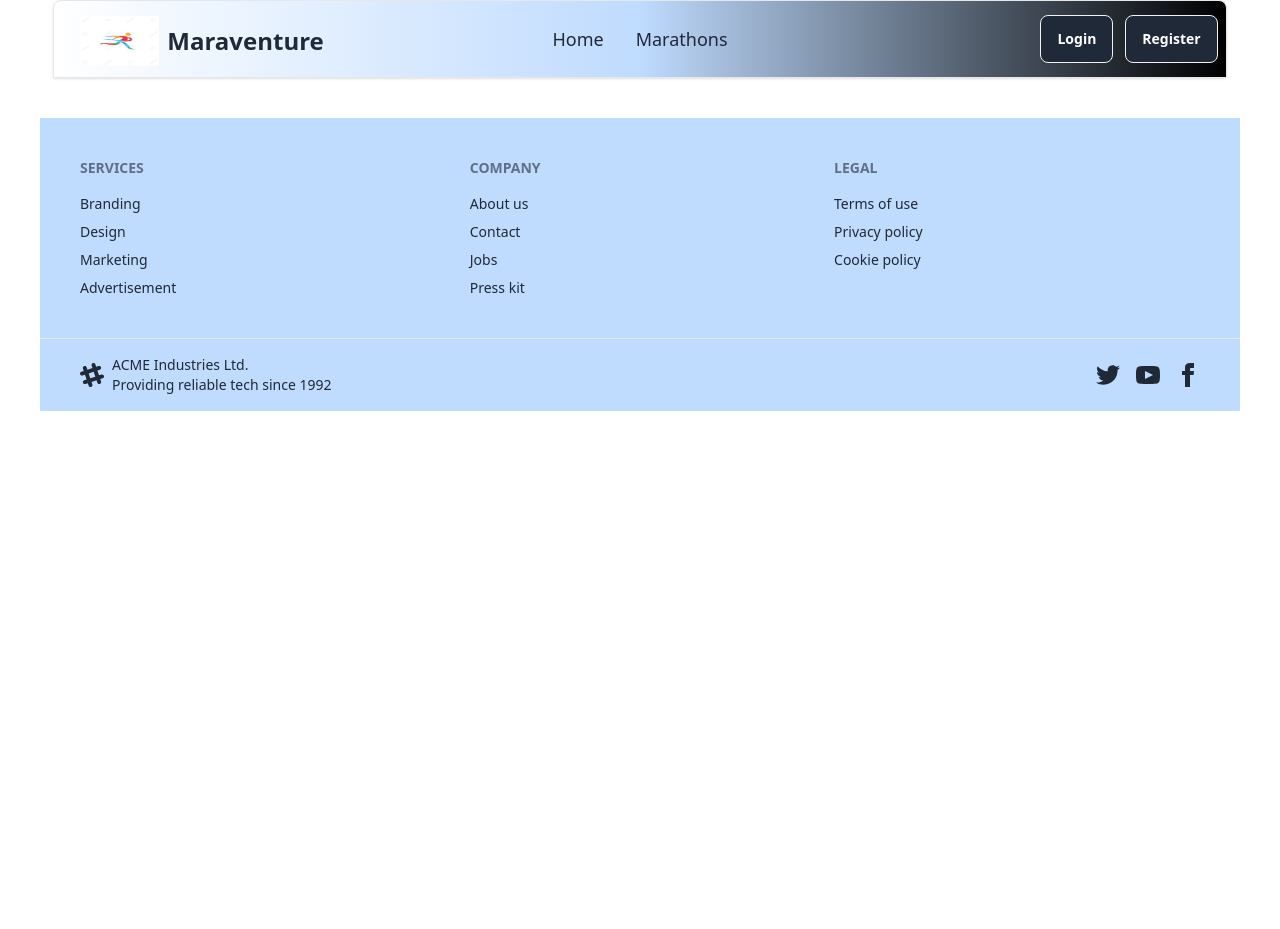
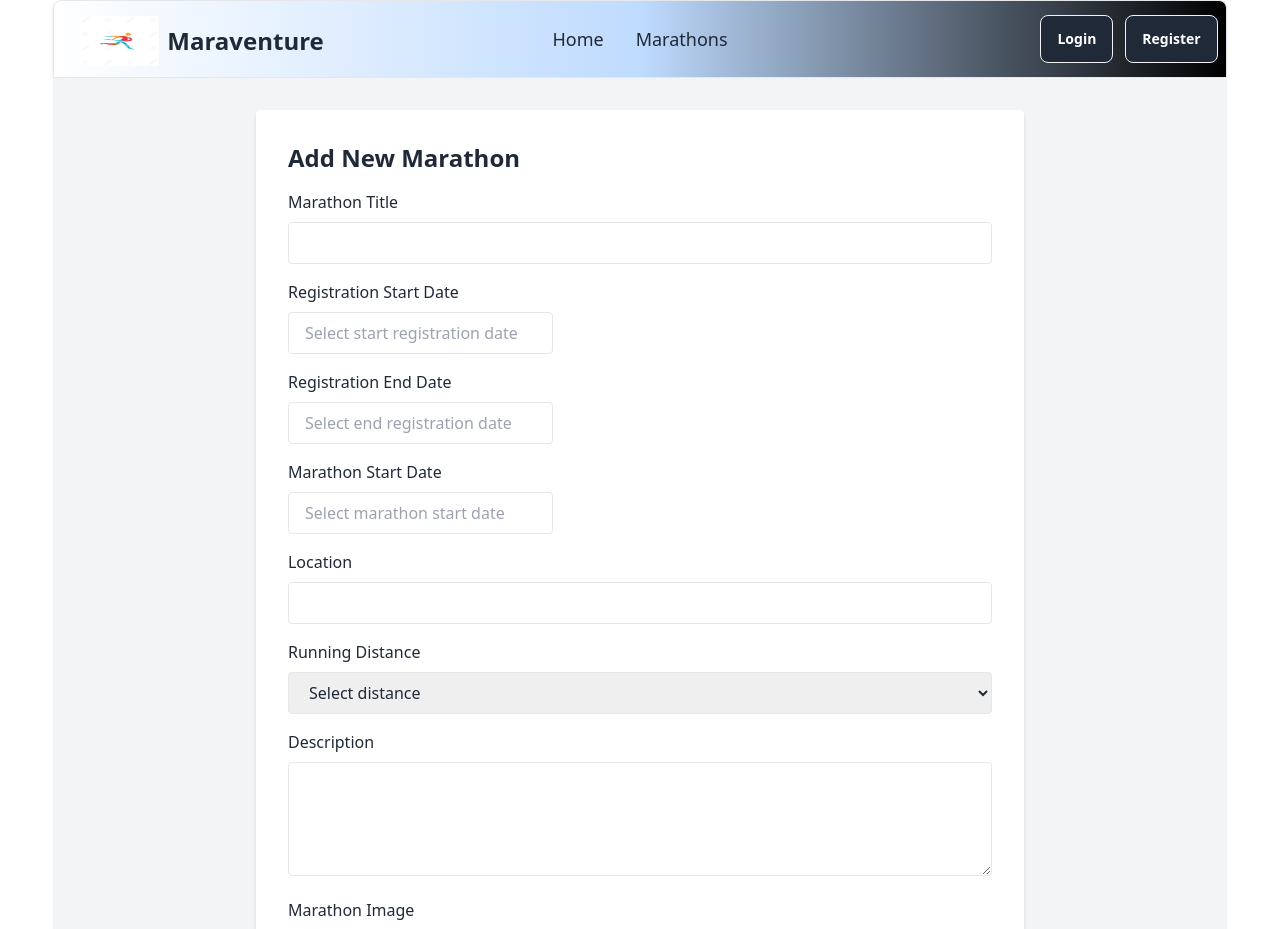
Before and after one commit to TasniaAhmedTisa/Maraventure, a React (Vite) app: page /dashboard/addmara in a window 1280 px wide. Shown: the top 929 px of the page. Before the commit the page ends 800 px from the top, so only its background shows below. Built offline with nearby package versions, Linux system fonts and the light colour scheme; no server answers.

Commit message:
Add marathon form

```diff
--- a/package.json
+++ b/package.json
@@ -15,6 +15,7 @@
     "lottie-react": "^2.4.0",
     "match-sorter": "^8.0.0",
     "react": "^18.3.1",
+    "react-datepicker": "^7.5.0",
     "react-dom": "^18.3.1",
     "react-icons": "^5.4.0",
     "react-router-dom": "^7.0.2",
--- a/src/components/Marathon.jsx
+++ b/src/components/Marathon.jsx
@@ -24,7 +24,6 @@ const Marathon = () => {
       });
   }, []);
 
-  // Render loading, error, or the marathons list
   if (loading) {
     return <p className="text-center text-xl text-blue-600">Loading marathons...</p>;
   }
@@ -40,7 +39,7 @@ const Marathon = () => {
       <p className="text-center text-xl">Explore marathons and register today!</p>
       <div className="grid grid-cols-1 md:grid-cols-2 lg:grid-cols-3 gap-8 py-4">
         {marathons.length > 0 ? (
-          marathons.map((marathon) => (
+           marathons.slice(0, 6).map((marathon) => (
             <MarathonCard key={marathon._id} marathon={marathon}></MarathonCard>
           ))
         ) : (
--- a/src/pages/AddMara.jsx
+++ b/src/pages/AddMara.jsx
@@ -1,11 +1,191 @@
-import React from 'react';
+import { useState } from "react";
+import { useNavigate } from "react-router-dom";
+import DatePicker from "react-datepicker";
+import "react-datepicker/dist/react-datepicker.css";
+import { toast, ToastContainer } from "react-toastify";
+import "react-toastify/dist/ReactToastify.css";
 
 const AddMara = () => {
-    return (
-        <div>
+  const [title, setTitle] = useState("");
+  const [startRegistrationDate, setStartRegistrationDate] = useState(null);
+  const [endRegistrationDate, setEndRegistrationDate] = useState(null);
+  const [marathonStartDate, setMarathonStartDate] = useState(null);
+  const [location, setLocation] = useState("");
+  const [runningDistance, setRunningDistance] = useState("");
+  const [description, setDescription] = useState("");
+  const [image, setImage] = useState(null);
 
-        </div>
-    );
+  const navigate = useNavigate();
+
+  const handleFormSubmit = (e) => {
+    e.preventDefault();
+
+    if (
+      !title ||
+      !startRegistrationDate ||
+      !endRegistrationDate ||
+      !marathonStartDate ||
+      !location ||
+      !runningDistance ||
+      !description ||
+      !image
+    ) {
+      toast.error("Please fill out all fields!");
+      return;
+    }
+
+    // Create a new marathon object
+    const newMarathon = {
+      title,
+      startRegistrationDate: startRegistrationDate.toISOString(),
+      endRegistrationDate: endRegistrationDate.toISOString(),
+      marathonStartDate: marathonStartDate.toISOString(),
+      location,
+      runningDistance,
+      description,
+      image,
+      createdAt: new Date().toISOString(),
+      totalRegistrationCount: 0,
+    };
+
+    console.log("New Marathon Created:", newMarathon);
+    toast.success("Marathon added successfully!");
+
+    setTimeout(() => {
+      navigate("/dashboard");
+    }, 2000);
+  };
+
+  const handleImageChange = (e) => {
+    const file = e.target.files[0];
+    setImage(file);
+  };
+
+  return (
+    <div className="min-h-screen bg-gray-100 p-8">
+      <ToastContainer />
+      <div className="max-w-3xl mx-auto bg-white p-8 rounded shadow-md">
+        <h2 className="text-2xl font-bold mb-4">Add New Marathon</h2>
+        <form onSubmit={handleFormSubmit}>
+          <div className="mb-4">
+            <label htmlFor="title" className="block font-medium mb-2">
+              Marathon Title
+            </label>
+            <input
+              type="text"
+              id="title"
+              className="w-full border px-4 py-2 rounded"
+              value={title}
+              onChange={(e) => setTitle(e.target.value)}
+              required
+            />
+          </div>
+
+          <div className="mb-4">
+            <label className="block font-medium mb-2">Registration Start Date</label>
+            <DatePicker
+              selected={startRegistrationDate}
+              onChange={(date) => setStartRegistrationDate(date)}
+              className="w-full border px-4 py-2 rounded"
+              placeholderText="Select start registration date"
+              required
+            />
+          </div>
+          <div className="mb-4">
+            <label className="block font-medium mb-2">Registration End Date</label>
+            <DatePicker
+              selected={endRegistrationDate}
+              onChange={(date) => setEndRegistrationDate(date)}
+              className="w-full border px-4 py-2 rounded"
+              placeholderText="Select end registration date"
+              required
+            />
+          </div>
+
+          <div className="mb-4">
+            <label className="block font-medium mb-2">Marathon Start Date</label>
+            <DatePicker
+              selected={marathonStartDate}
+              onChange={(date) => setMarathonStartDate(date)}
+              className="w-full border px-4 py-2 rounded"
+              placeholderText="Select marathon start date"
+              required
+            />
+          </div>
+
+          <div className="mb-4">
+            <label htmlFor="location" className="block font-medium mb-2">
+              Location
+            </label>
+            <input
+              type="text"
+              id="location"
+              className="w-full border px-4 py-2 rounded"
+              value={location}
+              onChange={(e) => setLocation(e.target.value)}
+              required
+            />
+          </div>
+
+          <div className="mb-4">
+            <label htmlFor="runningDistance" className="block font-medium mb-2">
+              Running Distance
+            </label>
+            <select
+              id="runningDistance"
+              className="w-full border px-4 py-2 rounded"
+              value={runningDistance}
+              onChange={(e) => setRunningDistance(e.target.value)}
+              required
+            >
+              <option value="" disabled>
+                Select distance
+              </option>
+              <option value="25k">25k</option>
+              <option value="10k">10k</option>
+              <option value="3k">3k</option>
+            </select>
+          </div>
+
+          <div className="mb-4">
+            <label htmlFor="description" className="block font-medium mb-2">
+              Description
+            </label>
+            <textarea
+              id="description"
+              className="w-full border px-4 py-2 rounded"
+              rows="4"
+              value={description}
+              onChange={(e) => setDescription(e.target.value)}
+              required
+            ></textarea>
+          </div>
+
+          <div className="mb-4">
+            <label htmlFor="image" className="block font-medium mb-2">
+              Marathon Image
+            </label>
+            <input
+              type="file"
+              id="image"
+              className="w-full border px-4 py-2 rounded"
+              onChange={handleImageChange}
+              required
+            />
+          </div>
+
+          <div className="text-right">
+            <button
+              type="submit"
+              className="bg-blue-600 text-white px-6 py-2 rounded hover:bg-blue-700"
+            >
+              Submit
+            </button>
+          </div>
+        </form>
+      </div>
+    </div>
+  );
 };
 
 export default AddMara;
--- /dev/null
+++ b/src/pages/Apply.jsx
@@ -0,0 +1,11 @@
+
+const Apply = () => {
+    return (
+        <div>
+            <h1>My Apply List</h1>
+
+        </div>
+    );
+};
+
+export default Apply;
--- a/src/pages/MyList.jsx
+++ b/src/pages/MyList.jsx
@@ -3,7 +3,7 @@ import React from 'react';
 const MyList = () => {
     return (
         <div>
-
+            <h1></h1>
         </div>
     );
 };
```
Also changed, not shown: src/router/Router.jsx (+5 -3 lines), 1 other file (tests, documents, lock files or other folders).
